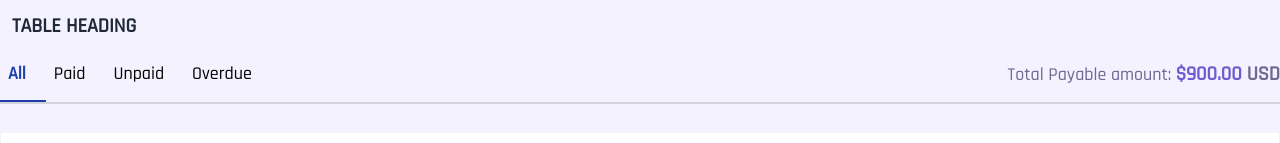
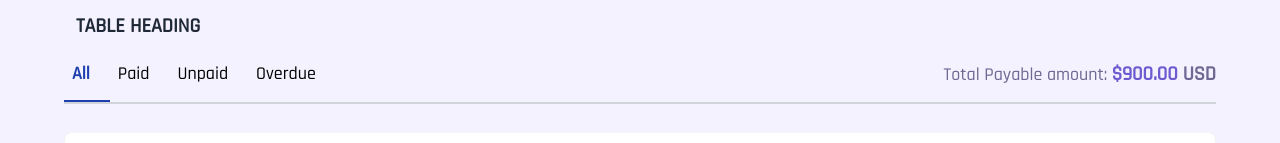
Before and after one commit to ChuksJoshuaa/scelloo-frontend-task, a Vue app: page / in a window 1280 px wide. Shown: the top 143 px of the page. Built offline with nearby package versions, Linux system fonts and the light colour scheme.

Commit message:
WIP: Fixed Overflow Issue

```diff
--- a/src/App.vue
+++ b/src/App.vue
@@ -1,11 +1,7 @@
 <template>
-  <div class="container mx-auto">
-    <div class="mb-2">
-      <Header />
-    </div>
-    <div class="rounded-lg bg-white border border-gray-100 mt-7">
-      <Body />
-    </div>
+  <div class="main-container">
+    <Header />
+    <Body />
   </div>
 </template>
 
--- a/src/components/Body.vue
+++ b/src/components/Body.vue
@@ -1,5 +1,5 @@
 <template>
-    <div class="bg-white h-full w-full">
+    <div class="bg-white h-full w-full rounded-lg border border-gray-100 mt-7">
         <div class="flex flex-wrap justify-between p-3 relative">
             <div class="flex mb-2">
                 <button  class="border border-[#C6C2DE] h-[50px] text-xl mr-4 rounded-lg w-24 text-[#25213B]" @click="chooseButton">
@@ -49,6 +49,7 @@
         <div>
           <UserContent :data="getUserData.slice(startnum, endnum + newNum)"/>
         </div>
+
 
         <div v-if="searchText.length == 0" class="flex flex-nowrap gap-24 justify-end bg-[#F4F2FF] text-[#6E6893] p-6">
             <div class="">Rows per page
--- a/src/components/Header.vue
+++ b/src/components/Header.vue
@@ -1,5 +1,5 @@
 <template>
-    <div>
+    <div class="mb-2">
         <h2 class="uppercase text-gray-800 font-bold mb-5 pt-3 px-3 text-lg md:text-xl">Table heading</h2>
         <div class="flex justify-between border-b-2 border-gray-300 mt-3">
             <div class="flex justify-start">
--- a/src/style.css
+++ b/src/style.css
@@ -14,6 +14,7 @@ body {
   box-sizing: border-box;
   font-family: "Rajdhani", sans-serif;
   background-color: #F4F2FF;
+  overflow: auto;
 }
 
 a {
@@ -22,12 +23,12 @@ a {
 }
 
 ::-webkit-scrollbar {
-  width: 2px;
+  width: 10px;
 }
 
 ::-webkit-scrollbar-thumb {
   background-color: rgb(237, 237, 237);
-  opacity: 0.7;
+  opacity: 1;
   border-radius: 40px;
 }
 
@@ -40,7 +41,3 @@ a {
   width: 90%;
   margin: 0 auto;
 }
-
-.image {
-  background-image: url('https://res.cloudinary.com/chuksmbanaso/image/upload/v1677082472/down-arrow_ic4hw3.png');
-}
```
